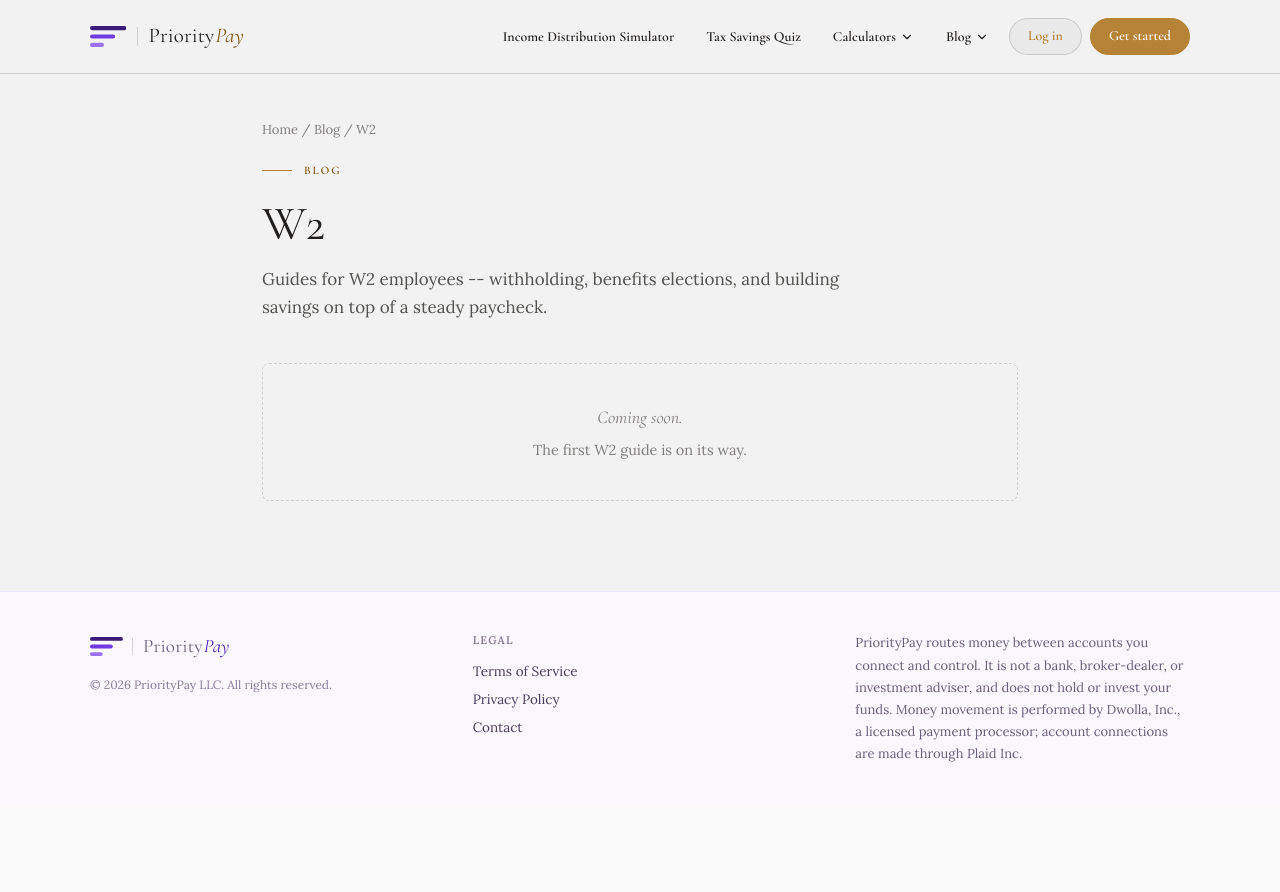
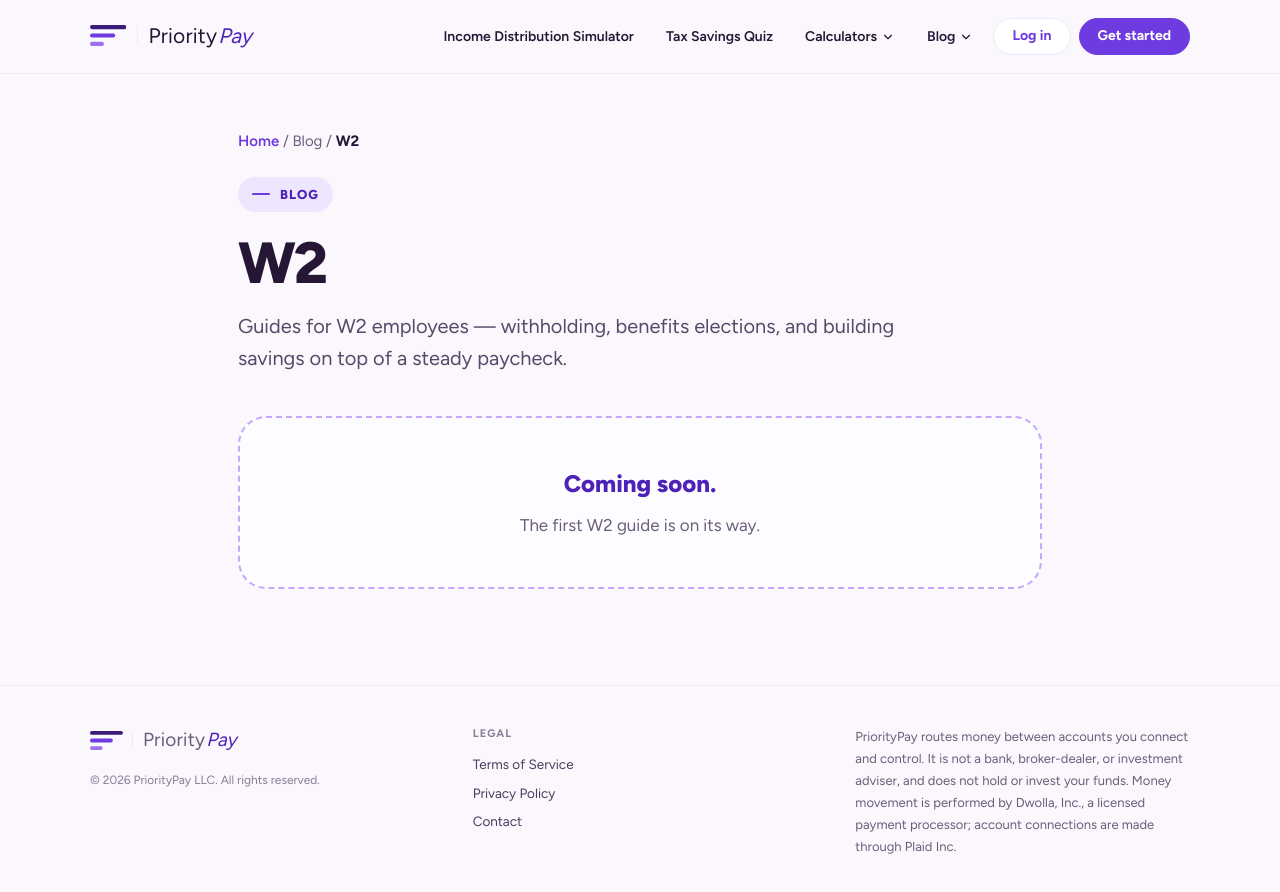
Before and after one commit to meganmahoney123/prioritypay-simple, a Next.js app: page /w2 in a window 1280 px wide. Shown: the top 892 px of the page. Before the commit the page ends 805 px from the top, so only its background shows below. Built offline with nearby package versions, Linux system fonts and the light colour scheme.

Commit message:
Update page.js

```diff
--- a/app/w2/page.js
+++ b/app/w2/page.js
@@ -1,7 +1,7 @@
 import Link from "next/link";
 import PublicHeader from "@/components/PublicHeader";
 import PublicFooter from "@/components/PublicFooter";
-import { LEDGER_TOKENS } from "@/lib/ledgerTheme";
+import { BLOOM_TOKENS } from "@/lib/bloomTheme";
 
 export const metadata = {
   title: "W2 | PriorityPay Blog",
@@ -11,37 +11,76 @@ export const metadata = {
 
 export default function W2HubPage() {
   return (
-    <div style={LEDGER_TOKENS}>
+    <div style={BLOOM_TOKENS}>
       <PublicHeader />
       <div style={{ background: "var(--color-bg)", color: "var(--color-text)", fontFamily: "var(--font-body)", minHeight: "60vh" }}>
-        <div style={{ maxWidth: 800, margin: "0 auto", padding: "46px 22px 90px" }}>
-          <nav aria-label="Breadcrumb" style={{ fontSize: 13, marginBottom: 22, color: "color-mix(in srgb, var(--color-text) 55%, transparent)" }}>
-            <Link href="/" style={{ color: "inherit" }}>Home</Link> / Blog / W2
+        <div style={{ maxWidth: 860, margin: "0 auto", padding: "56px 28px 96px" }}>
+          <nav aria-label="Breadcrumb" style={{ fontSize: 15, marginBottom: 24, color: "var(--color-neutral-700)" }}>
+            <Link href="/" style={{ color: "var(--color-accent)", fontWeight: 600, textDecoration: "none" }}>
+              Home
+            </Link>
+            {" / Blog / "}
+            <span style={{ color: "var(--color-text)", fontWeight: 700 }}>W2</span>
           </nav>
 
-          <div style={{ display: "flex", alignItems: "center", gap: 12, marginBottom: 20 }}>
-            <span style={{ width: 30, height: 1, background: "var(--color-accent)" }} />
-            <span style={{ fontFamily: "var(--font-heading)", fontSize: 11.5, fontWeight: 600, letterSpacing: "0.16em", textTransform: "uppercase", color: "var(--color-accent-700)" }}>Blog</span>
+          <div
+            style={{
+              display: "inline-flex",
+              alignItems: "center",
+              gap: 10,
+              background: "var(--color-accent-200)",
+              borderRadius: 999,
+              padding: "8px 14px",
+              marginBottom: 22,
+            }}
+          >
+            <span style={{ width: 18, height: 2, borderRadius: 999, background: "var(--color-accent)" }} />
+            <span
+              style={{
+                fontFamily: "var(--font-heading)",
+                fontSize: 13,
+                fontWeight: 800,
+                letterSpacing: "0.08em",
+                textTransform: "uppercase",
+                color: "var(--color-accent-700)",
+              }}
+            >
+              Blog
+            </span>
           </div>
 
-          <h1 style={{ fontFamily: "var(--font-heading)", fontSize: "clamp(32px, 5vw, 48px)", fontWeight: 400, lineHeight: 1.08, letterSpacing: "-0.02em", margin: "0 0 14px" }}>
+          <h1
+            style={{
+              fontFamily: "var(--font-heading)",
+              fontSize: "clamp(40px, 5.4vw, 58px)",
+              fontWeight: 800,
+              lineHeight: 1.03,
+              letterSpacing: "-0.035em",
+              margin: "0 0 16px",
+            }}
+          >
             W2
           </h1>
-          <p style={{ fontSize: 17, lineHeight: 1.65, maxWidth: "36em", margin: "0 0 42px", color: "color-mix(in srgb, var(--color-text) 76%, transparent)" }}>
-            Guides for W2 employees -- withholding, benefits elections, and building savings on top of a steady paycheck.
+          <p style={{ fontSize: 20, lineHeight: 1.6, maxWidth: "34em", margin: "0 0 42px", color: "var(--color-neutral-800)" }}>
+            Guides for W2 employees &mdash; withholding, benefits elections, and building savings on top of a steady
+            paycheck.
           </p>
 
           <div
             style={{
-              border: "1px dashed var(--color-divider)",
-              borderRadius: "var(--radius-lg)",
-              padding: "40px 26px",
+              border: "2px dashed var(--color-accent-400)",
+              background: "#FDFCFF",
+              borderRadius: 28,
+              padding: "48px 28px",
               textAlign: "center",
-              color: "color-mix(in srgb, var(--color-text) 55%, transparent)",
             }}
           >
-            <p style={{ fontFamily: "var(--font-heading)", fontSize: 18, fontStyle: "italic", margin: 0 }}>Coming soon.</p>
-            <p style={{ fontSize: 14.5, margin: "8px 0 0" }}>The first W2 guide is on its way.</p>
+            <p style={{ fontFamily: "var(--font-heading)", fontSize: 24, fontWeight: 800, color: "var(--color-accent-700)", margin: 0 }}>
+              Coming soon.
+            </p>
+            <p style={{ fontSize: 17, lineHeight: 1.6, color: "var(--color-neutral-700)", margin: "10px 0 0" }}>
+              The first W2 guide is on its way.
+            </p>
           </div>
         </div>
       </div>
```
